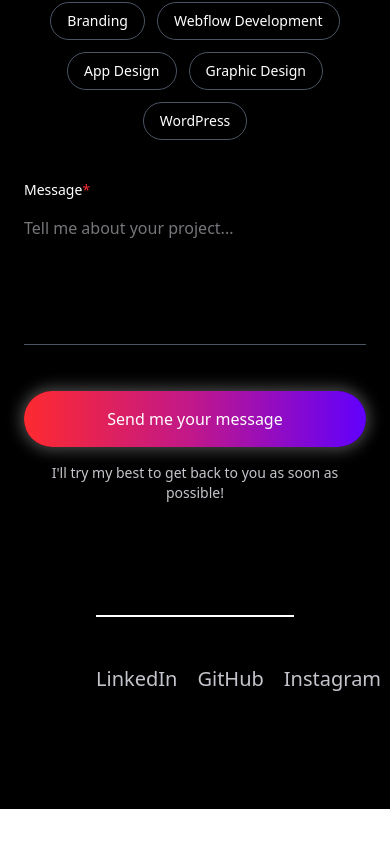
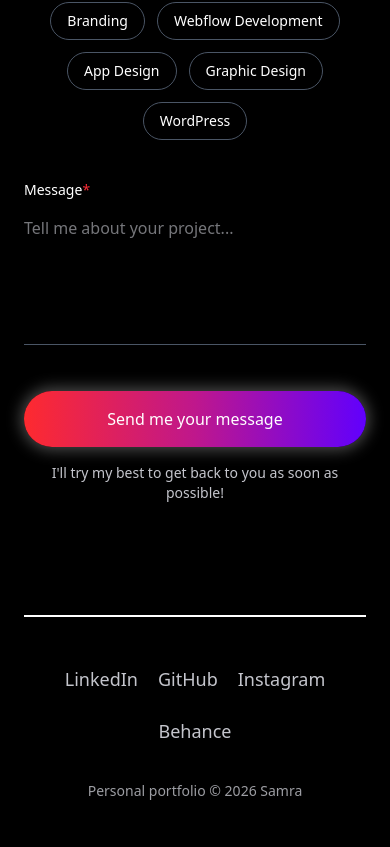
Before and after one commit to Samra720/samra-portfolio, a React (Vite) app in the folder frontend/: page / in a window 390 px wide. Shown: the part 7269-8116 px from the top of the page. Before the commit the page ends 8078 px from the top, so only its background shows below. Built offline with nearby package versions, Linux system fonts and the light colour scheme; the HTML template or start-up script is replaced by a standard one.

Commit message:
Footer made responsive

```diff
--- a/frontend/src/components/Footer.tsx
+++ b/frontend/src/components/Footer.tsx
@@ -1,15 +1,20 @@
 import { NavLink } from "react-router-dom";
+
 export default function Footer() {
   return (
-    <footer className="text-muted px-24 mt-20">
-      <div className=" flex justify-between w-full py-12 border-t-2 border-main">
-        <div className="flex gap-5">
-          <NavLink to="/" className="text-xl pb-1 hover:border-b-2 cursor-pointer">LinkedIn</NavLink>
-          <NavLink to="/" className="text-xl pb-1 hover:border-b-2 cursor-pointer">GitHub</NavLink>
-          <NavLink to="/" className="text-xl pb-1 hover:border-b-2 cursor-pointer">Instagram</NavLink>
-          <NavLink to="/" className="text-xl pb-1 hover:border-b-2 cursor-pointer">Behance</NavLink>
+    <footer className="text-muted px-6 md:px-12 xl:px-24 mt-20">
+      <div className="flex flex-col md:flex-row justify-between items-center gap-8 w-full py-12 border-t-2 border-main">
+
+        <div className="flex flex-wrap justify-center gap-5 md:gap-8">
+          <NavLink to="/" className="text-lg md:text-xl pb-1 hover:border-b-2 cursor-pointer transition-all">LinkedIn</NavLink>
+          <NavLink to="/" className="text-lg md:text-xl pb-1 hover:border-b-2 cursor-pointer transition-all">GitHub</NavLink>
+          <NavLink to="/" className="text-lg md:text-xl pb-1 hover:border-b-2 cursor-pointer transition-all">Instagram</NavLink>
+          <NavLink to="/" className="text-lg md:text-xl pb-1 hover:border-b-2 cursor-pointer transition-all">Behance</NavLink>
         </div>
-        <p className="text-center">Personal portfolio © {new Date().getFullYear()} Samra</p>
+
+        <p className="text-center text-sm md:text-base opacity-80">
+          Personal portfolio © {new Date().getFullYear()} Samra
+        </p>
       </div>
     </footer>
   );
```
